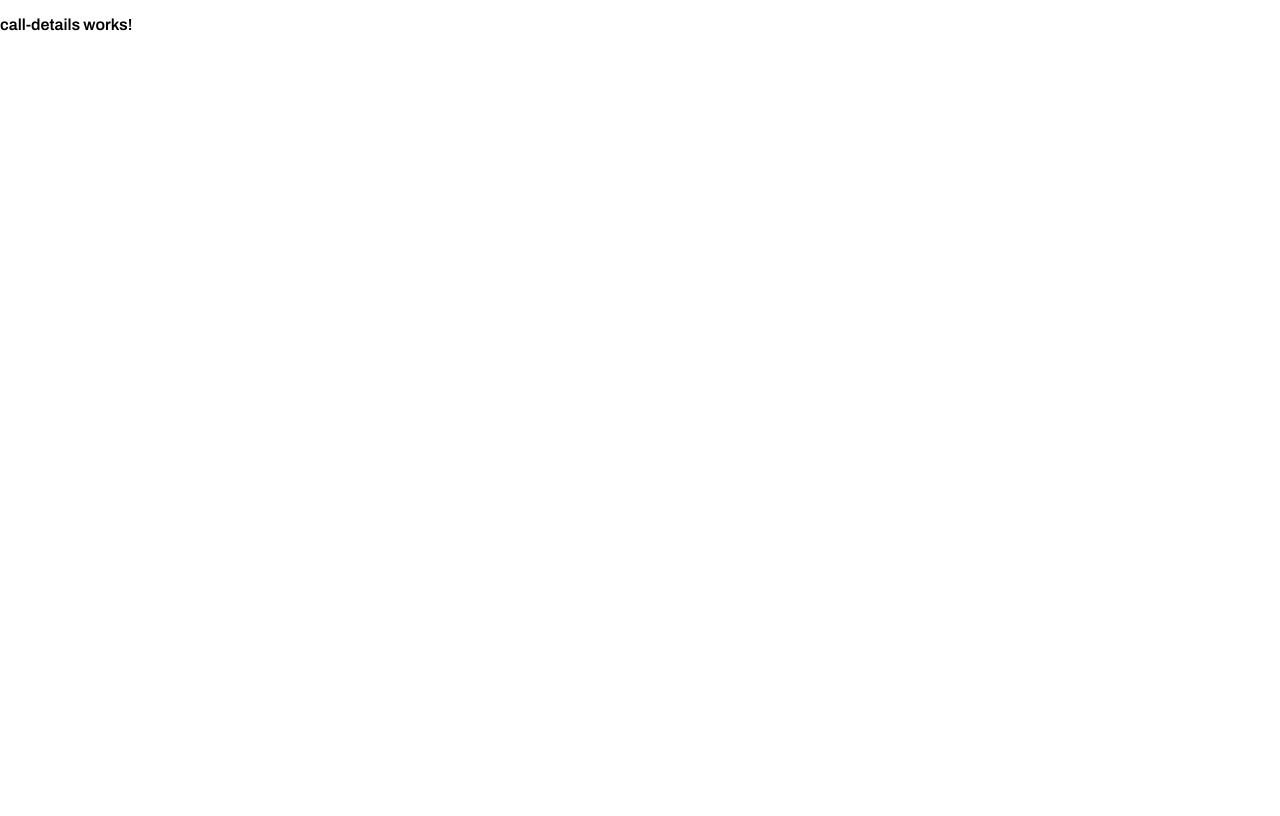
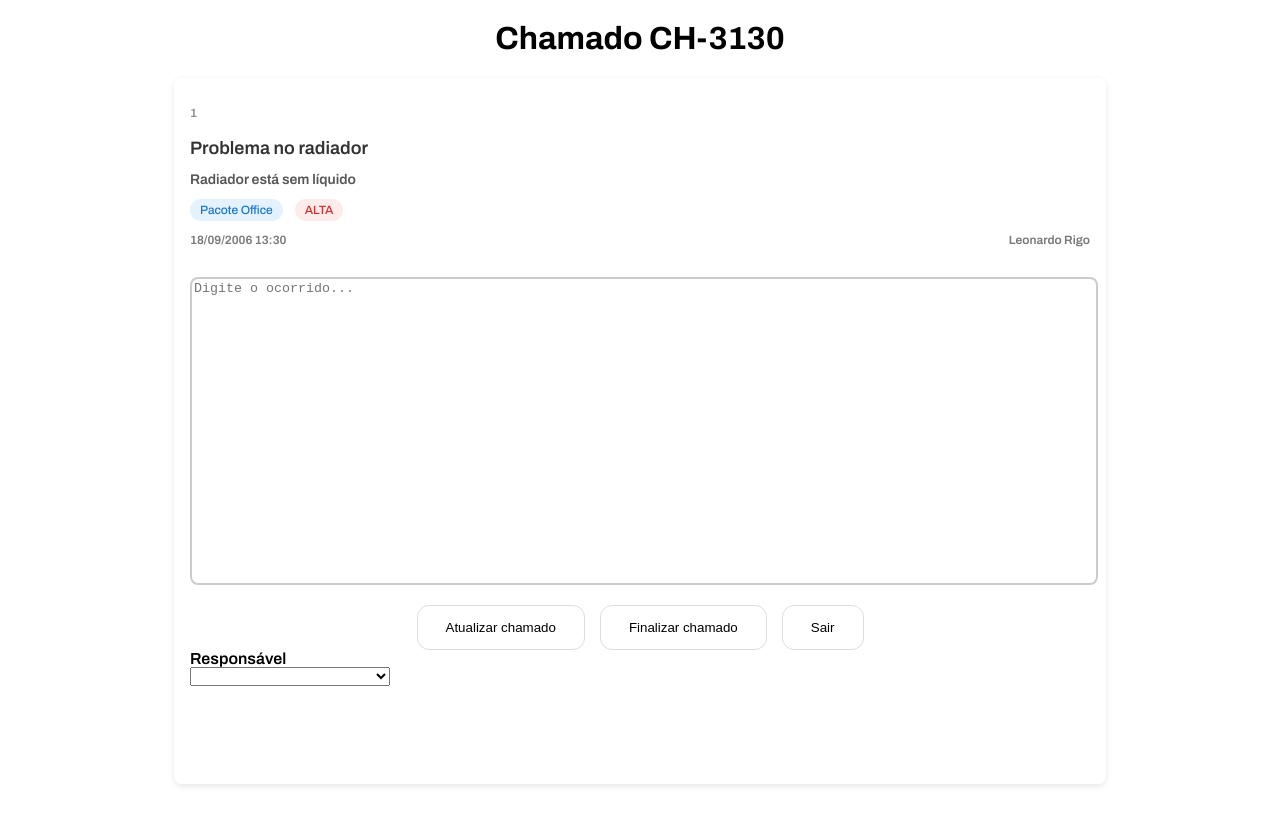
Before and after one commit to leorigo1/Calling-System, an Angular app in the folder frontend-angular/: page /listar-chamados/chamado in a window 1280 px wide. Built offline with nearby package versions, Linux system fonts and the light colour scheme.

Commit message:
create a initial interface of call-details

```diff
--- a/frontend-angular/src/app/app.routes.ts
+++ b/frontend-angular/src/app/app.routes.ts
@@ -10,7 +10,7 @@ export const routes: Routes = [
     { path: 'login', component: Login },
     { path: 'iniciar-chamado', component: CreateCall },
     { path: 'listar-chamados', component: ListCalls },
-    { path: 'listar-chamados/:id', component: CallDetails},
+    { path: 'listar-chamados/chamado', component: CallDetails},  //alterar para :id quando usar o backend
     { path: 'register', component: Register },
     { path: '', component: Landing}
 ];
--- a/frontend-angular/src/app/call/list-calls/call-details/call-details.html
+++ b/frontend-angular/src/app/call/list-calls/call-details/call-details.html
@@ -1 +1,44 @@
-<p>call-details works!</p>
+<body>
+
+<h1>Chamado CH-3130</h1>
+
+<div class="chamado-card">
+  <p class="id">1</p>
+  <p class="titulo">Problema no radiador</p>
+  <p class="descricao">Radiador está sem líquido</p>
+
+  <div class="info">
+    <span class="categoria">Pacote Office</span>
+    <span class="prioridade">ALTA</span>
+  </div>
+
+  <div class="rodape">
+    <span class="data"> {{data}} </span>          <!-- date: 'dd/MM/yyyy' -->
+    <span class="usuario">Leonardo Rigo</span>
+  </div>
+
+  <div class="desc-area">
+<textarea
+  [(ngModel)]="novaMensagem"
+  placeholder="Digite o ocorrido..."
+></textarea>
+    <div class="btn-area">
+    <button (click)="atualizar()">Atualizar chamado</button>
+    <button (click)="finalizar()">Finalizar chamado</button>
+    <button class="sair" (click)="sair()">Sair</button>
+    </div>
+
+    <div class="select-camp">
+    <label for="select-tecn">Responsável</label>
+    <select name="select-tecn" id="select-tecn" [(ngModel)]="responsavel">
+        <option value="Leonardo Rigo">Leonardo Rigo</option>
+        <option value="Gabriel Penhasco">Gabriel Penhasco</option>
+        <option value="Felipe Montano">Felipe Montano</option>
+        <option value="Onça rosa">Onça rosa</option>
+    </select>
+    </div>
+  </div>
+
+</div>
+
+</body>
--- a/frontend-angular/src/app/call/list-calls/call-details/call-details.scss
+++ b/frontend-angular/src/app/call/list-calls/call-details/call-details.scss
@@ -0,0 +1,118 @@
+h1 {
+    color: black;
+}
+
+body{
+    display: flex;
+    flex-direction: column;
+    align-items: center;
+    background: #fff;
+}
+
+.chamado-card {
+  background-color: #ffffff;
+  border-radius: 8px;
+  padding: 16px;
+  margin-bottom: 16px;
+  box-shadow: 0 2px 6px rgba(0, 0, 0, 0.1);
+  transition: transform 0.2s ease, box-shadow 0.2s ease;
+  width: 900px;
+  height: 1500px;
+
+
+  .id {
+    font-size: 12px;
+    color: #888;
+    margin-bottom: 4px;
+  }
+
+  .titulo {
+    font-size: 18px;
+    font-weight: 600;
+    color: #333;
+    margin-bottom: 8px;
+  }
+
+  .descricao {
+    font-size: 14px;
+    color: #555;
+    margin-bottom: 12px;
+  }
+
+  .info {
+    display: flex;
+    gap: 12px;
+    margin-bottom: 12px;
+
+    span {
+      padding: 4px 10px;
+      border-radius: 12px;
+      font-size: 12px;
+      font-weight: 500;
+    }
+
+    .categoria {
+      background-color: #e3f2fd;
+      color: #1976d2;
+    }
+
+    .prioridade {
+      background-color: #fdecea;
+      color: #d32f2f;
+    }
+  }
+
+  .rodape {
+    display: flex;
+    justify-content: space-between;
+    font-size: 12px;
+    color: #777;
+  }
+}
+
+textarea {
+  display: flex;
+  resize: none;
+  width: 100%;
+  height: 300px;
+  overflow-y: auto;
+
+  border: 2px solid #ccc;
+  border-radius: 8px;
+
+  outline: none;
+  transition: border-color 0.2s ease;
+}
+
+textarea:focus {
+  border-color: #333;
+}
+
+.desc-area{
+  padding-top: 30px;
+}
+
+.btn-area {
+  padding-top: 20px;
+  display: flex;
+  flex-direction: row;
+  justify-content: center;
+  gap: 15px;
+
+  button{
+  background-color: transparent;
+  border: 1px solid #ddd;
+  padding: 14px 28px;
+  border-radius: 12px;
+  cursor: pointer;
+  }
+}
+
+.select-camp {
+  display: flex;
+  flex-direction: column;
+
+  select {
+    width: 200px;
+  }
+}
--- a/frontend-angular/src/app/call/list-calls/call-details/call-details.ts
+++ b/frontend-angular/src/app/call/list-calls/call-details/call-details.ts
@@ -1,11 +1,33 @@
 import { Component } from '@angular/core';
+import { DatePipe, NgClass } from '@angular/common';
+import { FormsModule } from '@angular/forms';
+import { Router } from '@angular/router';
 
 @Component({
   selector: 'app-call-details',
-  imports: [],
+  standalone: true,
+  imports: [DatePipe, FormsModule],
   templateUrl: './call-details.html',
   styleUrl: './call-details.scss',
 })
 export class CallDetails {
 
+data = '18/09/2006 13:30';
+novaMensagem = '';
+responsavel = '';
+
+constructor (private router: Router) {}
+
+  sair() {
+    this.router.navigate(['/listar-chamados'])
+  }
+
+  atualizar() {
+    console.log(this.novaMensagem)
+  }
+
+  finalizar() {
+    console.log('chamado finalizado', this.responsavel)
+  }
+
 }
```
